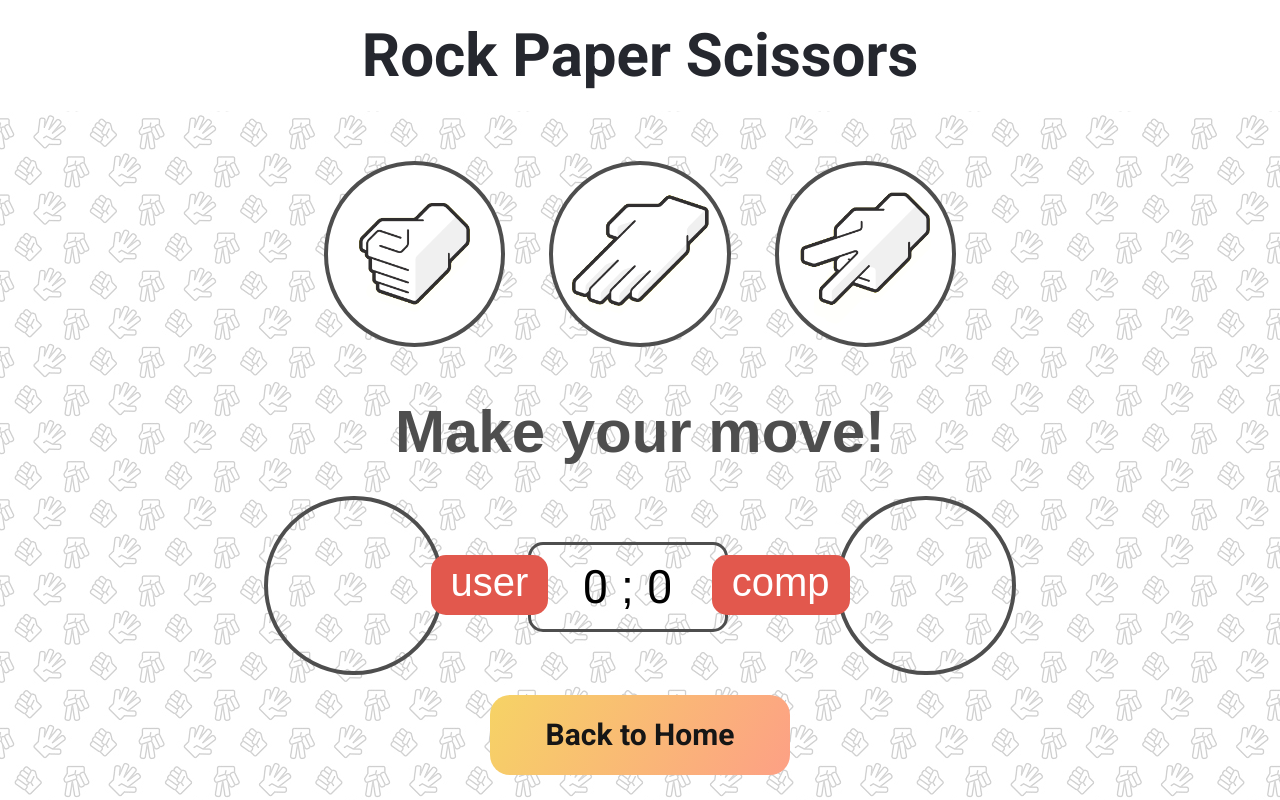
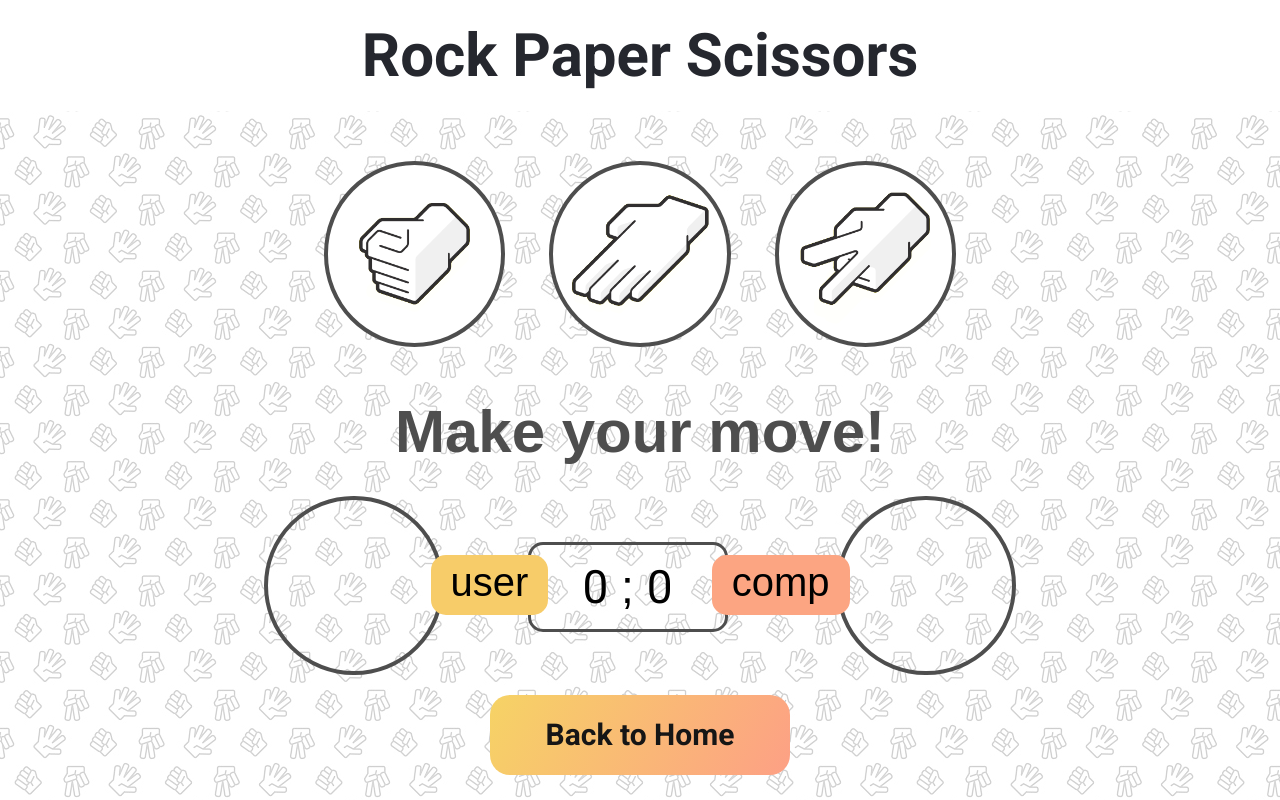
Before and after one commit to dpisati/rock-paper-scissor, a plain HTML site: page home.html in a window 1280 px wide. Drawn offline with Linux system fonts and the light colour scheme.

Commit message:
colourscore

```diff
--- a/home.html
+++ b/home.html
@@ -29,8 +29,8 @@
         </div>
       </div>
       <div class="score-board danielinline">
-        <dir class="badge" id="user-label">user</dir>
-        <dir class="badge" id="computer-label">comp</dir>
+        <dir class="badge-user" id="user-label">user</dir>
+        <dir class="badge-comp" id="computer-label">comp</dir>
         <span id="user-score">0</span> ; <span id="computer-score">0</span>
       </div>
       <div class="danielinline">
--- a/style.css
+++ b/style.css
@@ -39,9 +39,17 @@ img {
   text-align: center;
 }
 
-.badge {
-  background: #e2584d;
-  color: white;
+.badge-user {
+  background: #f7cc69;
+  color: black;
+  font-size: 40px;
+  padding: 2px 20px;
+  font-family: Asap, sans-serif;
+  border-radius: 15px;
+}
+.badge-comp {
+  background: #fca582;
+  color: black;
   font-size: 40px;
   padding: 2px 20px;
   font-family: Asap, sans-serif;
```
